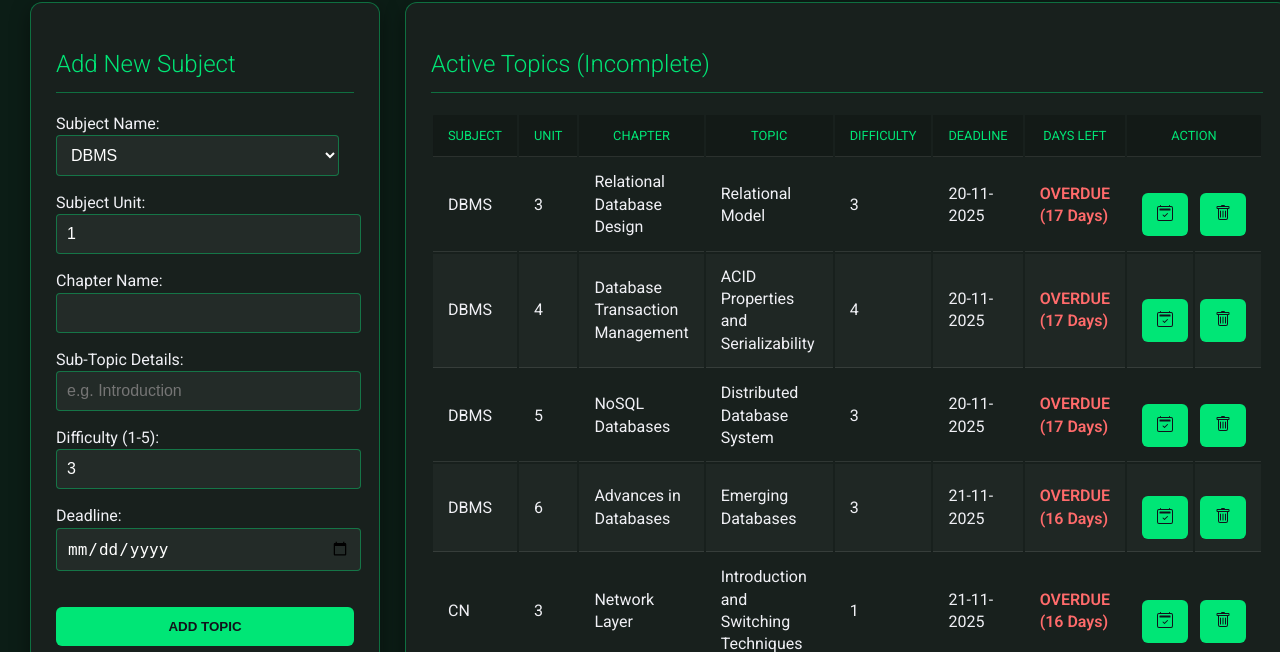
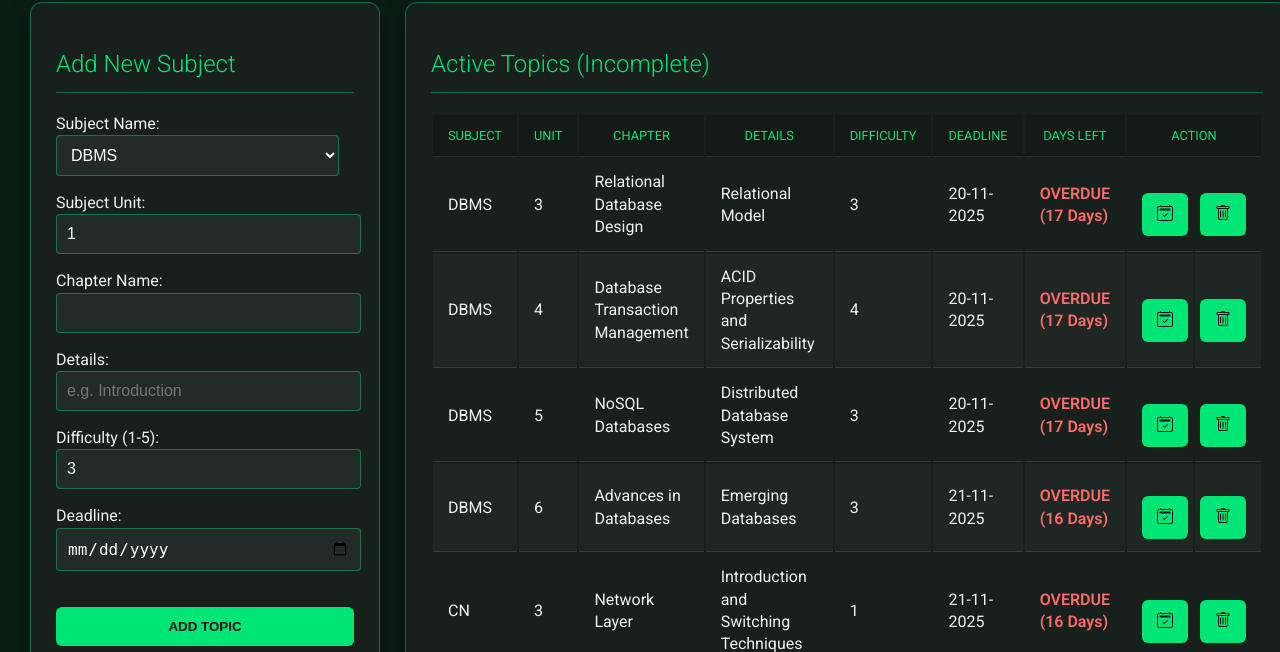
Before and after one commit to nishtha911/smart_study_companion, a Flask app: page / in a window 1280 px wide. Shown: the part 150-802 px from the top of the page. Run offline with Flask 3, Linux system fonts and the light colour scheme; data comes from the database, SQL or seed files in the repository; some web fonts are replaced.

Commit message:
changed column names

```diff
--- a/templates/index.html
+++ b/templates/index.html
@@ -47,7 +47,7 @@
                 </p>
 
                 <p>
-                    <label for="sub_topic">Sub-Topic Details:</label>
+                    <label for="sub_topic">Details:</label>
                     <input type="text" id="sub_topic" name="sub_topic" placeholder="e.g. Introduction">
                 </p>
 
@@ -75,7 +75,7 @@
                         <th>Subject</th>
                         <th>Unit</th>
                         <th colspan="1">Chapter</th>
-                        <th colspan="1">Topic</th>
+                        <th colspan="1">Details</th>
                         <th>Difficulty</th>
                         <th colspan="1">Deadline</th>
                         <th>Days Left</th>
```
